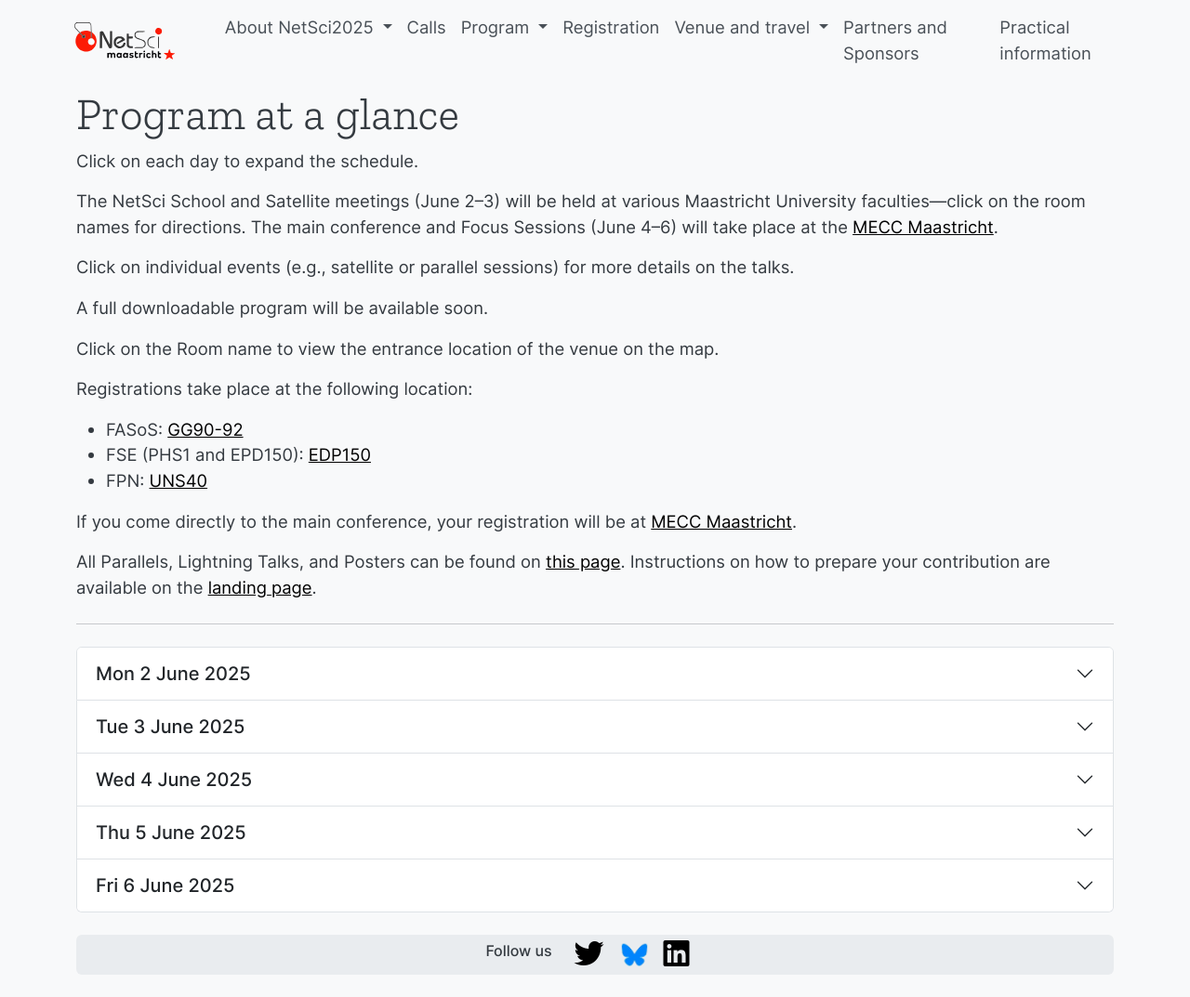
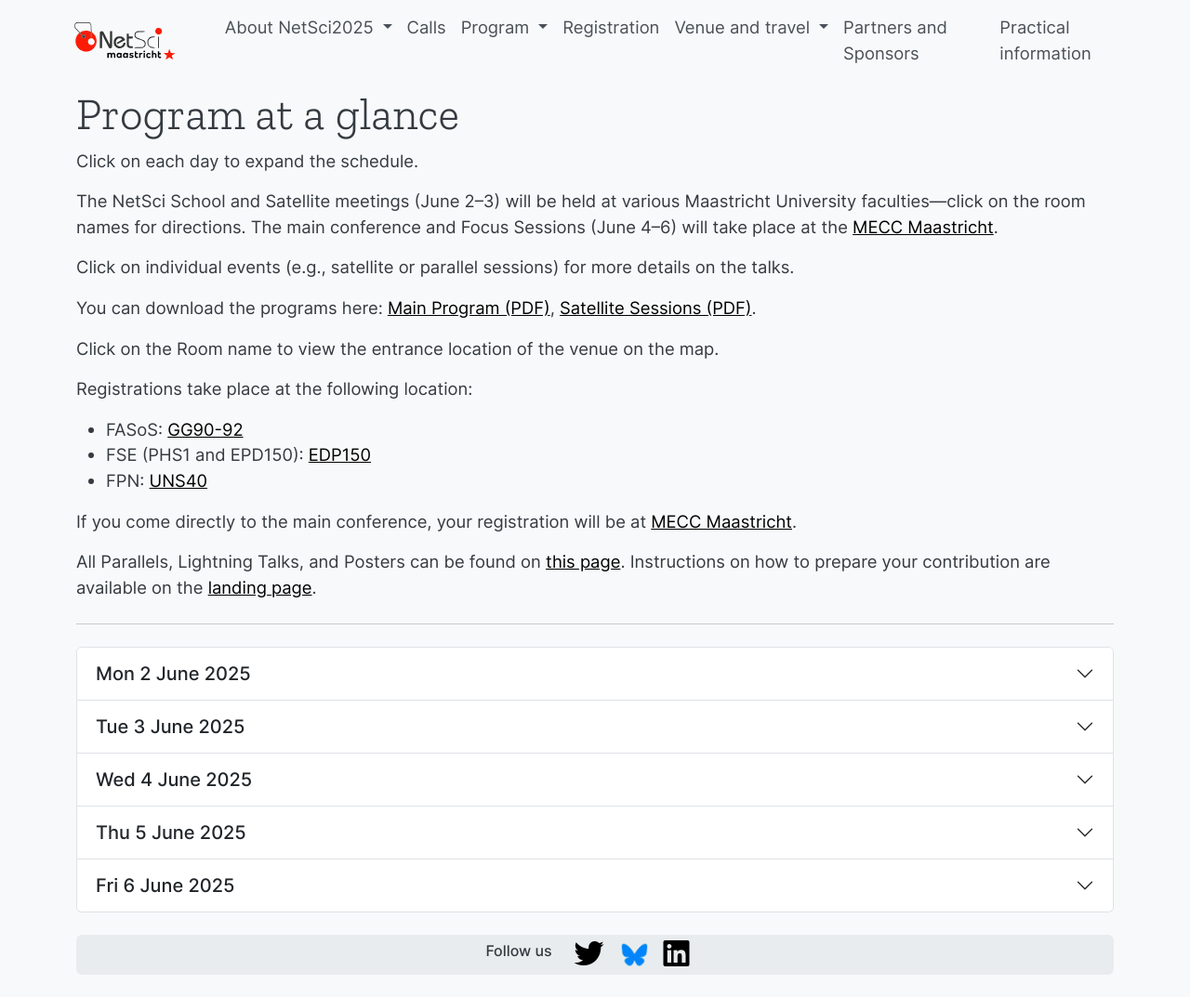
Before and after one commit to NetSci2025/netsci2025.github.io, a Jekyll site: the page built from program_at_a_glance.md, in a window 1280 px wide and 1073 px high. Shown: the whole window at 93% size. Built offline with Jekyll 4.4.1, drawn with Linux system fonts in a browser that asks for light colours.

Commit message:
Update program_at_a_glance.md

```diff
--- a/program_at_a_glance.md
+++ b/program_at_a_glance.md
@@ -14,7 +14,7 @@ The NetSci School and Satellite meetings (June 2–3) will be held at various Ma
 
 Click on individual events (e.g., satellite or parallel sessions) for more details on the talks.
 
-A full downloadable program will be available soon.
+You can download the programs here: [Main Program (PDF)](https://netsci2025.github.io/programme-NetSci2025.pdf), [Satellite Sessions (PDF)](https://netsci2025.github.io/satellites-NetSci2025.pdf).
 
 Click on the Room name to view the entrance location of the venue on the map.
 
```
